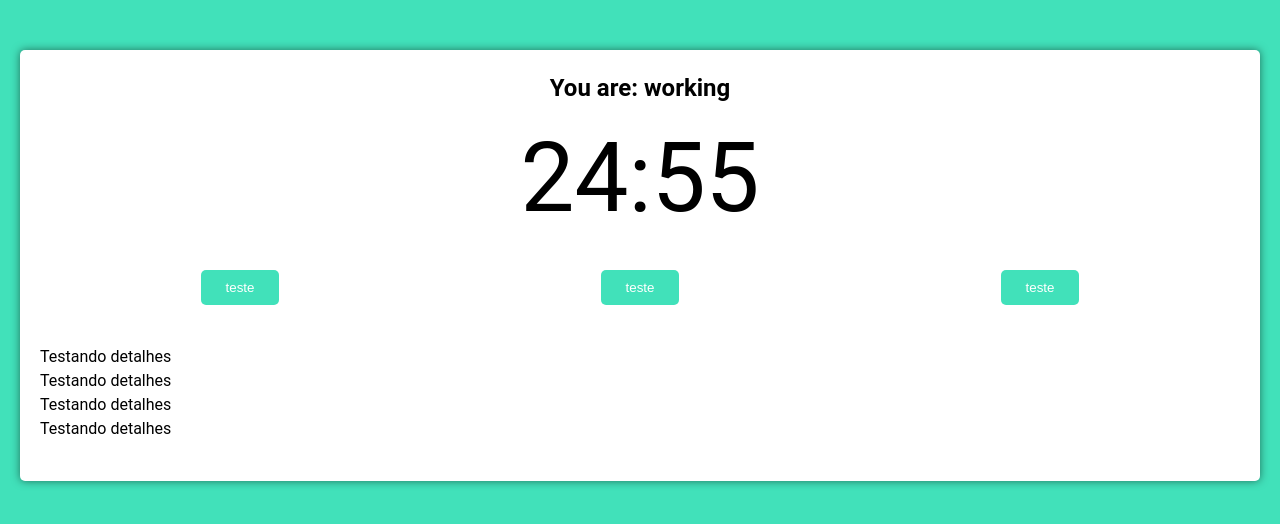
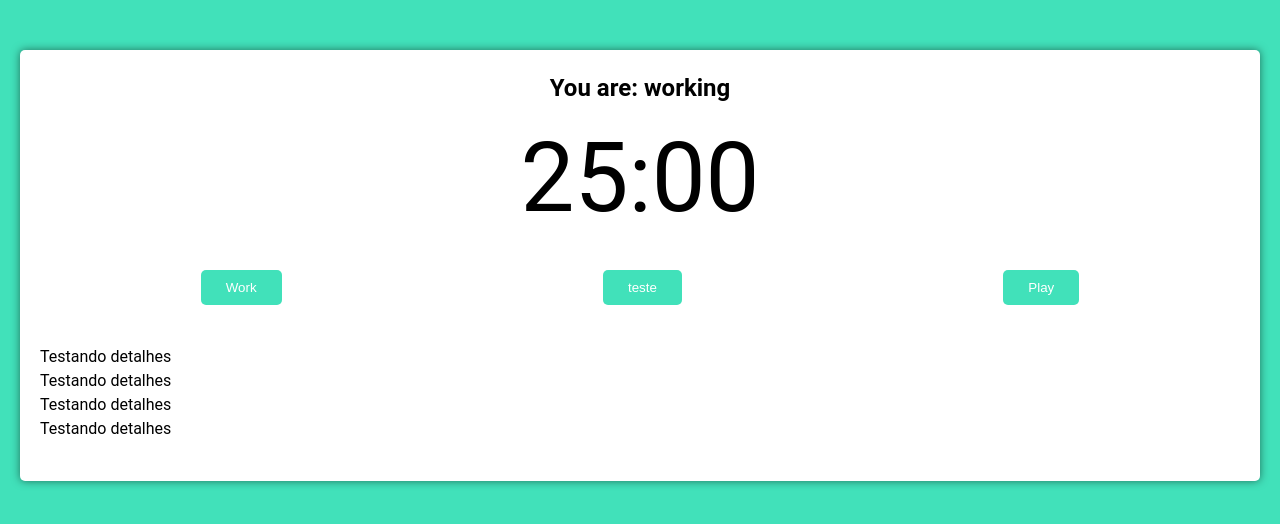
Before and after one commit to W-Wag/pomodoro-react-ts, a React (Vite) app: page / in a window 1280 px wide. Shown: the top 524 px of the page. Built offline with nearby package versions, Linux system fonts and the light colour scheme.

Commit message:
Aula configurando botão working e pause

```diff
--- a/src/components/pomodoro-timer.tsx
+++ b/src/components/pomodoro-timer.tsx
@@ -1,4 +1,4 @@
-import { useState } from 'react';
+import { useEffect, useState } from 'react';
 import { useInterval } from '../hooks/use-interval';
 import { Timer } from './timer';
 import { Button } from './button';
@@ -12,19 +12,38 @@
 
 export function PomodoroTimer(props: Props) {
   const [mainTime, setMainTime] = useState(props.pomodoroTime);
+  const [timeCounting, setTimeCounting] = useState(false);
+  const [working, setWorking] = useState(false);
 
-  useInterval(() => {
-    setMainTime(mainTime - 1);
-  }, 1000);
+  const configureWork = () => {
+    setTimeCounting(true);
+    setWorking(true);
+  };
+
+  useEffect(() => {
+    if (working) {
+      document.body.classList.add('working');
+    }
+  }, [working]);
+
+  useInterval(
+    () => {
+      setMainTime(mainTime - 1);
+    },
+    timeCounting ? 1000 : null,
+  );
   return (
     <div className="pomodoro">
       <h2>You are: working</h2>
       <Timer mainTime={mainTime} />
 
       <div className="controls">
+        <Button text="Work" onClick={() => configureWork()}></Button>
         <Button text="teste"></Button>
-        <Button text="teste"></Button>
-        <Button text="teste"></Button>
+        <Button
+          text={timeCounting ? 'Pause' : 'Play'}
+          onClick={() => setTimeCounting(!timeCounting)}
+        ></Button>
       </div>
 
       <div className="details">
```
